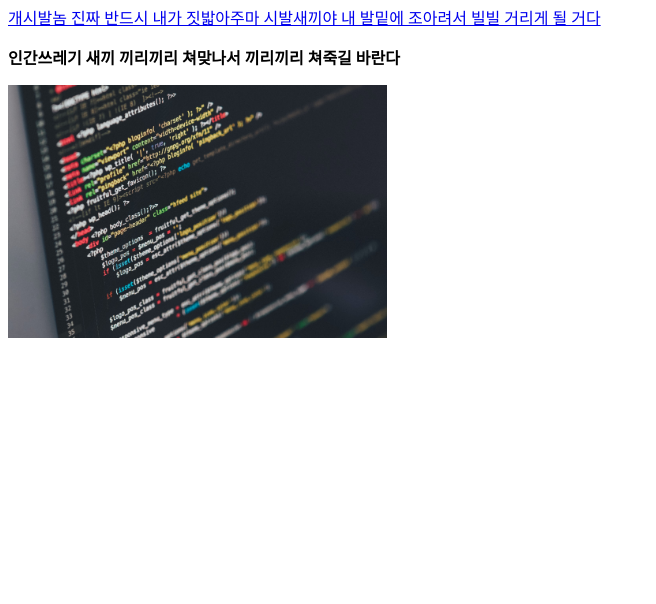
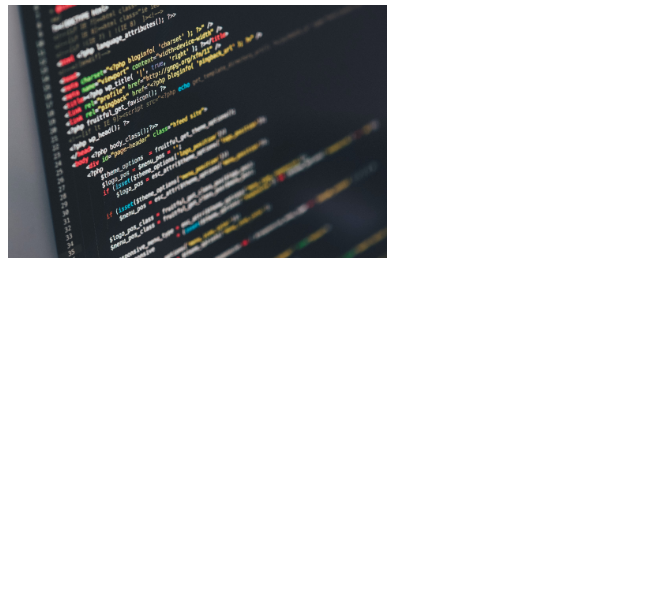
Before and after one commit to Adjustment88/First-web-site, a plain HTML site: page 1.html in a window 1280 px wide. Shown: the part 196-800 px from the top of the page, without its empty margins (0-656 px from the left). Drawn offline with Linux system fonts and the light colour scheme.

Commit message:
Add files via upload

```diff
--- a/1.html
+++ b/1.html
@@ -13,9 +13,8 @@
   </ol>
   <h2>HTML</h2>
   <p><a href="https://www.w3.org/TR/2011/WD-html5-20110405/" target="_blank"
-    title="시발"> 개시발놈 진짜 반드시 내가 짓밟아주마 시발새끼야 내 발밑에 조아려서
-    빌빌 거리게 될 거다</a>
-    <p><strong>인간쓰레기 새끼 끼리끼리 쳐맞나서 끼리끼리 쳐죽길 바란다</strong></p>
+    title="..."> </a>
+    <p></p>
     <img src="코딩중이다.jpg" width="30%">
   </body>
   </html>
```
Also changed, not shown: 2.html (+1 -1 lines), 3.html (+1 -1 lines), index.html (+2 -2 lines).
